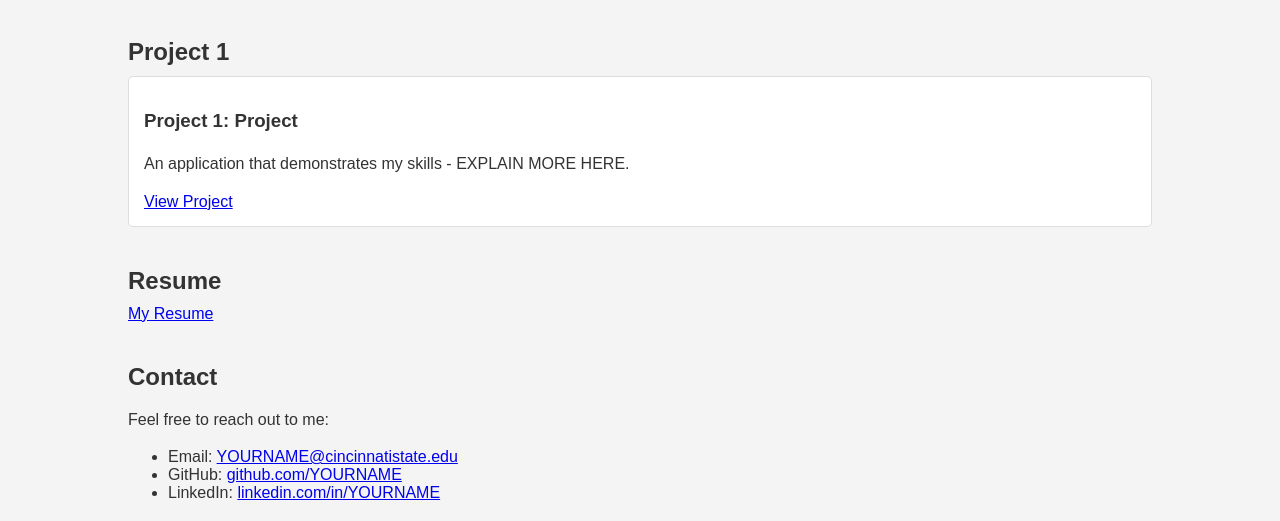
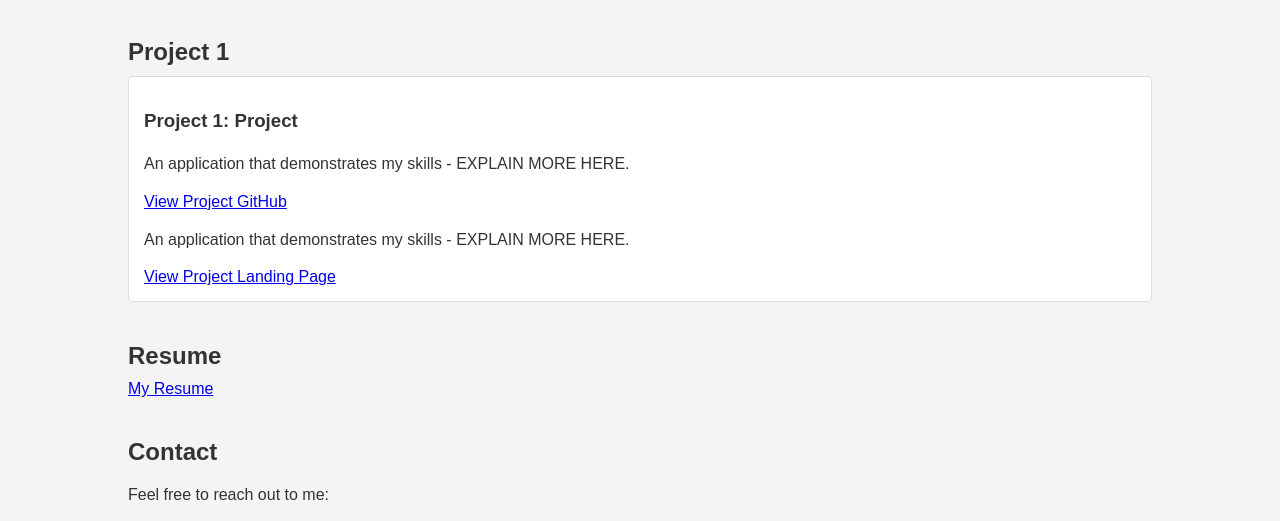
Before and after one commit to tomiegartland/Java, a plain HTML site: page index.html in a window 1280 px wide. Shown: the part 263-784 px from the top of the page. Drawn offline with Linux system fonts and the light colour scheme.

Commit message:
Update index.html

```diff
--- a/index.html
+++ b/index.html
@@ -87,7 +87,9 @@
       <div class="project">
         <h3>Project 1: Project</h3>
         <p>An application that demonstrates my skills - EXPLAIN MORE HERE.</p>
-        <a href="https://www.github.com/tomiegartland/Java/">View Project</a>
+        <a href="https://www.github.com/tomiegartland/Java/">View Project GitHub</a>
+        <p>An application that demonstrates my skills - EXPLAIN MORE HERE.</p>
+        <a href="https://www.github.com/tomiegartland/Java/">View Project Landing Page</a>
       </div>
 
 
```
